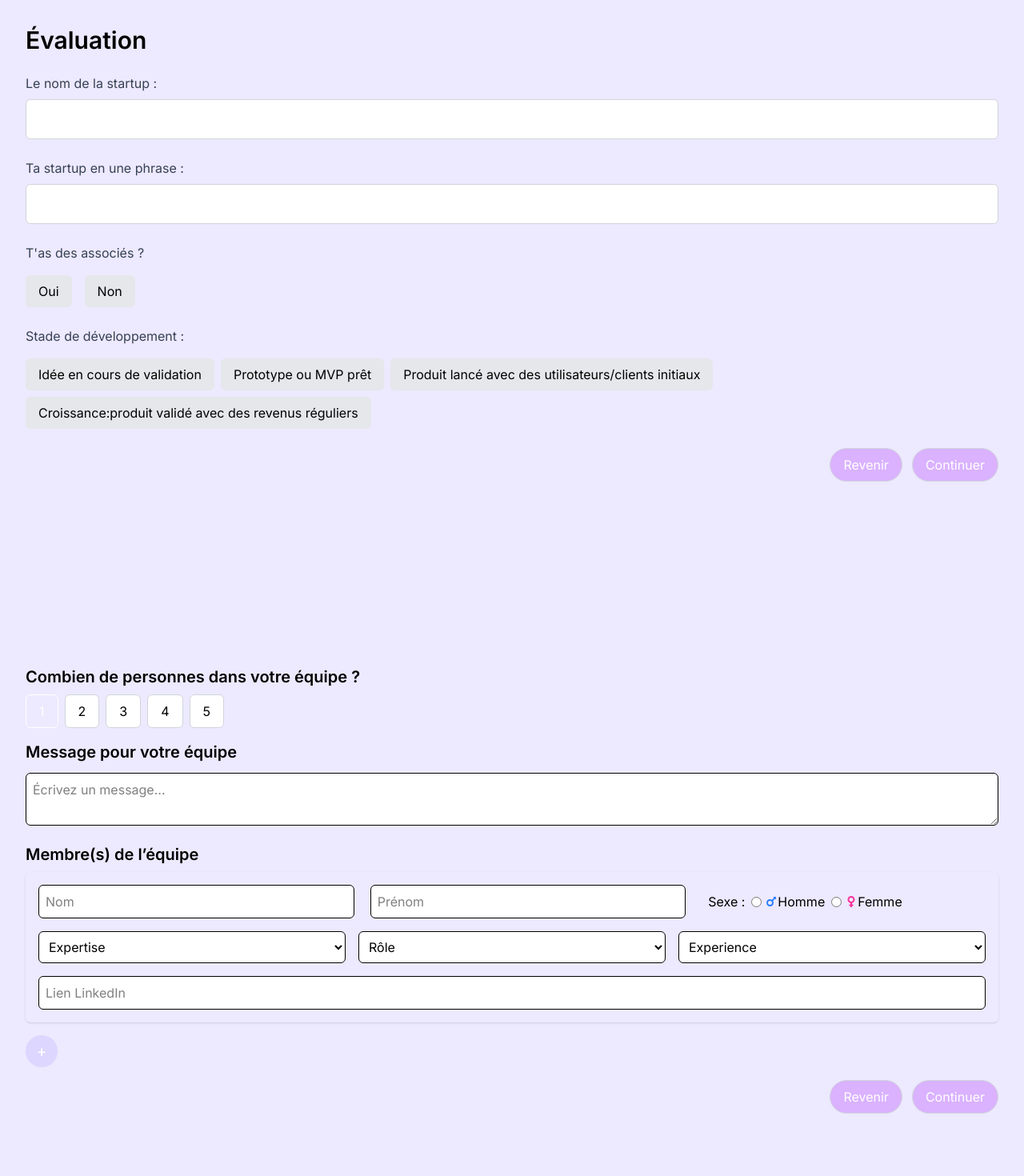
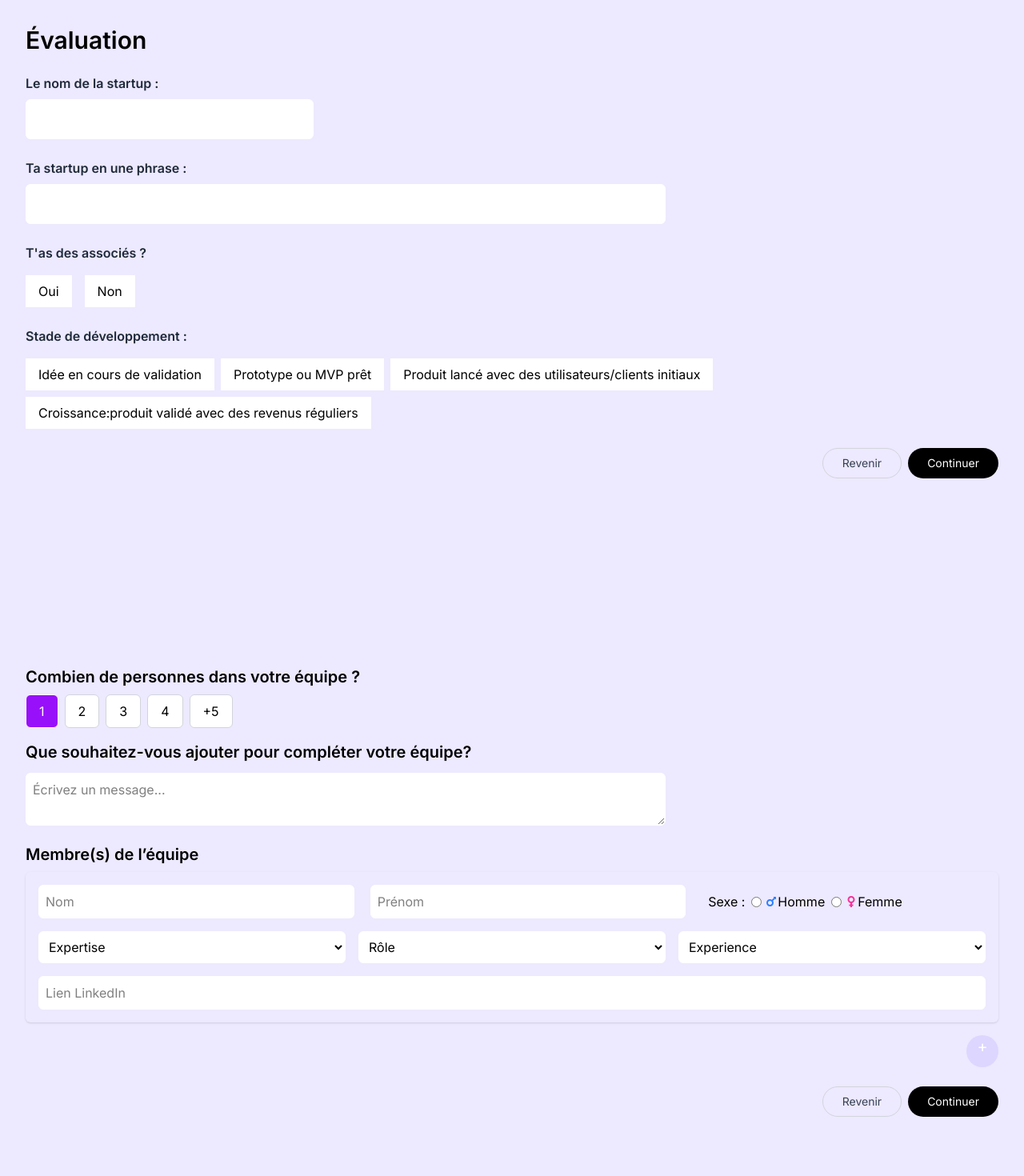
Before and after one commit to NaomiMeig/Evaluation-page, a React (Vite) app: page / in a window 1280 px wide. Shown: the top 1470 px of the page at 80% size. Built offline with nearby package versions, Linux system fonts and the light colour scheme.

Commit message:
modification boutons,couleur,bouton de +

```diff
--- a/src/components/Evaluation.jsx
+++ b/src/components/Evaluation.jsx
@@ -14,10 +14,10 @@ const EvaluationForm = () => {
 
         {/* Nom de la startup */}
         <div className="mb-6">
-          <label className="block text-gray-700 text-sm sm:text-base">Le nom de la startup :</label>
+          <label className="block text-gray-800 font-bold text-sm sm:text-base">Le nom de la startup :</label>
           <input
             type="text"
-            className="w-full mt-2 p-3 border border-gray-300 rounded-md focus:ring-2 focus:ring-purple-500 bg-white text-sm sm:text-base"
+            className="w-90 mt-2 p-3 border border-white rounded-md focus:ring-2 focus:ring-purple-500 bg-white text-sm sm:text-base"
             value={startupName}
             onChange={(e) => setStartupName(e.target.value)}
           />
@@ -25,10 +25,10 @@ const EvaluationForm = () => {
 
         {/* Description de la startup */}
         <div className="mb-6">
-          <label className="block text-gray-700 text-sm sm:text-base">Ta startup en une phrase :</label>
+          <label className="block text-gray-800 font-bold text-sm sm:text-base">Ta startup en une phrase :</label>
           <input
             type="text"
-            className="w-full mt-2 p-3 border border-gray-300 rounded-md focus:ring-2 focus:ring-purple-500 bg-white text-sm sm:text-base"
+            className="w-200 mt-2 p-3 border border-white rounded-md focus:ring-2 focus:ring-purple-500 bg-white text-sm sm:text-base"
             value={description}
             onChange={(e) => setDescription(e.target.value)}
           />
@@ -36,19 +36,19 @@ const EvaluationForm = () => {
 
         {/* A-t-il des associés ? */}
         <div className="mb-6">
-          <label className="block text-gray-700">T'as des associés ?</label>
+          <label className="block text-gray-800 font-bold">T'as des associés ?</label>
           <div className="flex flex-wrap gap-4 mt-4">
             <button
-              className={`px-4 py-2 rounded-md ${
-                hasAssociates === true ? "bg-purple-600 text-white" : "bg-gray-200"
+              className={`px-4 py-2  ${
+                hasAssociates === true ? "bg-purple-600 text-white" : "bg-white"
               }`}
               onClick={() => setHasAssociates(true)}
             >
               Oui
             </button>
             <button
-              className={`px-4 py-2 rounded-md ${
-                hasAssociates === false ? "bg-purple-600 text-white" : "bg-gray-200"
+              className={`px-4 py-2 ${
+                hasAssociates === false ? "bg-purple-600 text-white" : "bg-white"
               }`}
               onClick={() => setHasAssociates(false)}
             >
@@ -61,11 +61,11 @@ const EvaluationForm = () => {
           <div className="mb-6">
             <label className="block text-gray-700 text-sm sm:text-base">Nombre d'associés :</label>
             <div className="flex flex-wrap gap-4 mt-4">
-              {[1, 2, 3, 4, "5+"].map((num) => (
+              {[1, 2, 3, 4, "+5"].map((num) => (
                 <button
                   key={num}
-                  className={`px-4 py-2 rounded-md ${
-                    numAssociates === num ? "bg-purple-600 text-white" : "bg-gray-200"
+                  className={`px-4 py-2  ${
+                    numAssociates === num ? "bg-purple-600 text-white" : "bg-white"
                   }`}
                   onClick={() => setNumAssociates(num)}
                 >
@@ -78,14 +78,14 @@ const EvaluationForm = () => {
 
         {/* Stade de développement */}
         <div className="mb-6">
-          <label className="block text-gray-700">Stade de développement :</label>
+          <label className="block text-gray-800 font-bold">Stade de développement :</label>
           <div className="flex flex-wrap gap-2 mt-4">
             {["Idée en cours de validation", "Prototype ou MVP prêt", "Produit lancé avec des utilisateurs/clients initiaux","Croissance:produit validé avec des revenus réguliers"].map(
               (option) => (
                 <button
                   key={option}
-                  className={`px-4 py-2 rounded-md ${
-                    stage === option ? "bg-purple-600 text-white" : "bg-gray-200"
+                  className={`px-4 py-2 ${
+                    stage === option ? "bg-purple-600 text-white" : "bg-white"
                   }`}
                   onClick={() => setStage(option)}
                 >
@@ -97,15 +97,15 @@ const EvaluationForm = () => {
         </div>
 
 
-        <div className="flex flex-col sm:flex-row justify-end gap-3">
-          <button className="w-full sm:w-auto bg-purple-300 text-white py-2 px-4 border border-gray-300 rounded-full hover:bg-black">
-            Revenir
-          </button>
-          <button className="w-full sm:w-auto bg-purple-300 text-white py-2 px-4 border border-gray-300 rounded-full hover:bg-black">
-            Continuer
-          </button>
-
-        </div>
+         {/* Boutons de navigation */}
+      <div className="flex justify-end gap-2 mt-6">
+        <button className="px-6 py-2  text-gray-700 border border-gray-300 rounded-full hover:bg-gray-50 text-sm font-medium">
+          Revenir
+        </button>
+       <button className="px-6 py-2 bg-[black] text-white rounded-full hover:bg-[black] text-sm font-medium">
+         Continuer
+        </button>
+      </div>
     </div>
   );
 };
--- a/src/components/RevenuePage.jsx
+++ b/src/components/RevenuePage.jsx
@@ -81,14 +81,14 @@ export default function RevenueForm () {
       </div>
 
       {/* Boutons de navigation */}
-      <div className="flex flex-col sm:flex-row justify-end gap-3 mt-4">
-  <button className="w-full sm:w-auto bg-purple-300 text-white py-2 px-4 border border-gray-300 rounded-full hover:bg-black">
-    Revenir
-  </button>
-  <button className="w-full sm:w-auto bg-purple-300 text-white py-2 px-4 border border-gray-300 rounded-full hover:bg-black">
-    Continuer
-  </button>
-</div>
+      <div className="flex justify-end gap-2 mt-6">
+        <button className="px-6 py-2  text-gray-700 border border-gray-300 rounded-full hover:bg-gray-50 text-sm font-medium">
+          Revenir
+        </button>
+       <button className="px-6 py-2 bg-[black] text-white rounded-full hover:bg-[black] text-sm font-medium">
+         Continuer
+        </button>
+      </div>
     </div>
   );
 };
--- a/src/components/TeamForm.jsx
+++ b/src/components/TeamForm.jsx
@@ -7,6 +7,7 @@ const TeamForm = () => {
   const [teamMembers, setTeamMembers] = useState([
     { id: 1, name: "", firstName: "", gender: "", expertise: "", role: "", experience: "", linkedin: "" }
   ]);
+  const [errors, setErrors] = useState({});
 
   const options = {
     expertise: ["Développement", "Design", "Marketing"],
@@ -36,6 +37,15 @@ const TeamForm = () => {
         member.id === id ? { ...member, [field]: value } : member
       )
     );
+    // Validation du champ LinkedIn
+    if (field === "linkedin") {
+      setErrors((prevErrors) => ({
+        ...prevErrors,
+        [id]: !/^https?:\/\/(www\.)?linkedin\.com/.test(value)
+          ? "Le lien doit commencer par https://www.linkedin.com"
+          : ""
+      }));
+    }
   };
 
   const addMember = () => {
@@ -45,18 +55,21 @@ const TeamForm = () => {
     ]);
   };
 
+
+
   return (
     <div className="min-h-screen bg-primary w-full p-4 sm:p-6 lg:p-8 font-inter">
+      <div>
       {/* Sélection du nombre de membres */}
       <div className="mb-4">
         <h2 className="text-xl font-bold">Combien de personnes dans votre équipe ?</h2>
         <div className="flex gap-2 mt-2">
-          {[1, 2, 3, 4, 5].map((num) => (
+          {[1, 2, 3, 4,"+5"].map((num) => (
             <button
               key={num}
               onClick={() => handleTeamSizeChange(num)}
               className={`px-4 py-2 rounded-md border ${
-                teamSize === num ? "bg-primary text-white" : "bg-white border-gray-300"
+                teamSize === num ? "bg-purple-600 text-white" : "bg-white border-gray-300"
               }`}
             >
               {num}
@@ -67,11 +80,11 @@ const TeamForm = () => {
 
       {/* Message pour l'équipe */}
       <div className="mb-4">
-        <h2 className="text-xl font-bold">Message pour votre équipe</h2>
+        <h2 className="text-xl font-bold">Que souhaitez-vous ajouter pour compléter votre équipe?</h2>
         <textarea
           value={teamMessage}
           onChange={(e) => setTeamMessage(e.target.value)}
-          className="w-full p-2 mt-3 border rounded-md bg-white text-sm sm:text-base"
+          className="w-200 p-2 mt-3 border border-white rounded-md bg-white text-sm sm:text-base"
           placeholder="Écrivez un message..."
         />
       </div>
@@ -86,14 +99,14 @@ const TeamForm = () => {
               placeholder="Nom"
               value={member.name}
               onChange={(e) => handleMemberChange(member.id, "name", e.target.value)}
-              className="border bg-white p-2 rounded-md w-full sm:w-1/3"
+              className="border border-white bg-white p-2 rounded-md w-full sm:w-1/3"
             />
             <input
               type="text"
               placeholder="Prénom"
               value={member.firstName}
               onChange={(e) => handleMemberChange(member.id, "firstName", e.target.value)}
-              className="border bg-white p-2 rounded-md w-full sm:w-1/3"
+              className="border border-white bg-white p-2 rounded-md w-full sm:w-1/3"
             />
             <div className="flex flex-row items-center gap-2">
               <span className="font-medium sm:ml-2 ">Sexe :</span>
@@ -125,7 +138,7 @@ const TeamForm = () => {
           <select
             value={member.expertise}
             onChange={(e) => handleMemberChange(member.id, "expertise", e.target.value)}
-            className="border bg-white p-2 rounded-md w-full sm:w-1/3"
+            className="border border-white bg-white p-2 rounded-md w-full sm:w-1/3"
           >
             <option value="">Expertise</option>
             {options.expertise.map((opt) => (
@@ -137,7 +150,7 @@ const TeamForm = () => {
           <select
             value={member.role}
             onChange={(e) => handleMemberChange(member.id, "role", e.target.value)}
-            className="border bg-white p-2 rounded-md w-full sm:w-1/3"
+            className="border border-white bg-white p-2 rounded-md w-full sm:w-1/3"
           >
             <option value="">Rôle</option>
             {options.role.map((opt) => (
@@ -149,7 +162,7 @@ const TeamForm = () => {
           <select
             value={member.experience}
             onChange={(e) => handleMemberChange(member.id, "experience", e.target.value)}
-            className="border bg-white p-2 rounded-md w-full sm:w-1/3"
+            className="border border-white bg-white p-2 rounded-md w-full sm:w-1/3"
           >
             <option value="">Experience</option>
             {options.experience.map((opt) => (
@@ -164,24 +177,36 @@ const TeamForm = () => {
             placeholder="Lien LinkedIn"
             value={member.linkedin}
             onChange={(e) => handleMemberChange(member.id, "linkedin", e.target.value)}
-            className="border bg-white p-2 rounded-md w-full"
+            className={`border p-2 rounded-md w-full bg-white ${
+            errors[member.id] ? "border-red-500" : "border-white"
+            }`}
           />
+          {errors[member.id] && (
+             <p className="text-red-500 text-sm">{errors[member.id]}</p>
+          )}
+
         </div>
       ))}
-
+<div className="flex justify-end">
 <button
   onClick={addMember}
-  className="mt-4 w-10 h-10 flex items-center justify-center bg-violet-200 text-white rounded-full text-xl hover:bg-violet-300">
+  className="mt-4 w-10 h-10 flex justify-center bg-violet-200 text-white rounded-full text-xl hover:bg-violet-300">
   +
 </button>
-
+</div>
+</div>
 
 
       {/* Boutons de navigation */}
-      <div className="flex flex-col sm:flex-row justify-end gap-3 mt-4">
-        <button className="w-full sm:w-auto bg-purple-300 text-white py-2 px-4 border border-gray-300 rounded-full hover:bg-black">Revenir</button>
-        <button className="w-full sm:w-auto bg-purple-300 text-white py-2 px-4 border border-gray-300 rounded-full hover:bg-black">Continuer</button>
+      <div className="flex justify-end gap-2 mt-6">
+        <button className="px-6 py-2 text-gray-700 border border-gray-300 rounded-full hover:bg-gray-50 text-sm font-medium">
+          Revenir
+        </button>
+       <button className="px-6 py-2 bg-[black] text-white rounded-full hover:bg-[black] text-sm font-medium">
+         Continuer
+        </button>
       </div>
+
     </div>
   );
 };
```
Also changed, not shown: src/App.jsx (+6 -5 lines).
